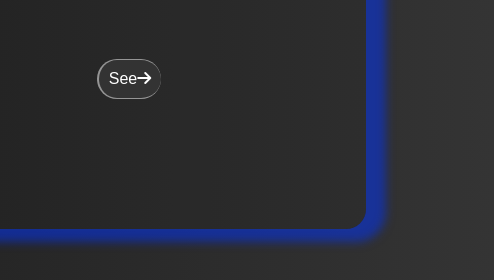
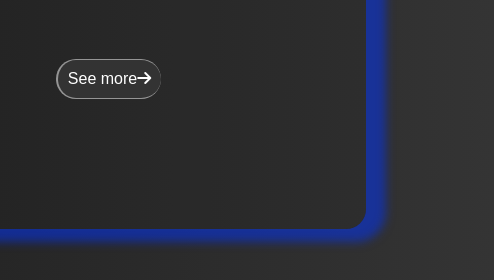
Before and after one commit to Just-Junior869/Andile-Portfolio, a plain HTML site: page index.html in a window 1280 px wide. Shown: the part 427-707 px from the top of the page, 786-1280 px from the left. Drawn offline with nearby package versions, Linux system fonts and the light colour scheme.

Commit message:
Update index.html

```diff
--- a/index.html
+++ b/index.html
@@ -63,7 +63,7 @@
               <div class="btn"><a href="contact.html">Contact</a></div>
             </div>
             <div class="more">
-              <div class="btn-2"><a href="home.html">See<i class="fa-solid fa-arrow-right"></i></a></div>
+              <div class="btn-2"><a href="home.html">See more<i class="fa-solid fa-arrow-right"></i></a></div>
             </div>
           </div>
 
```
